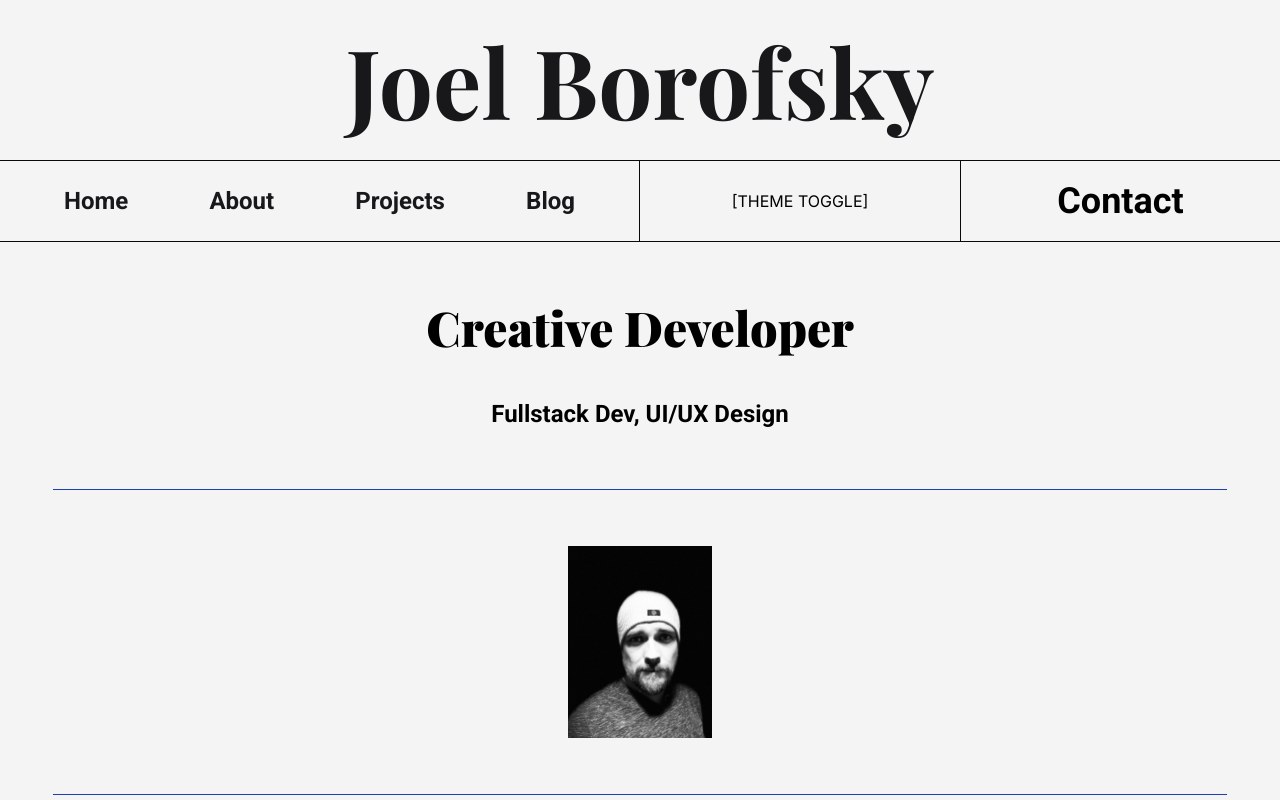
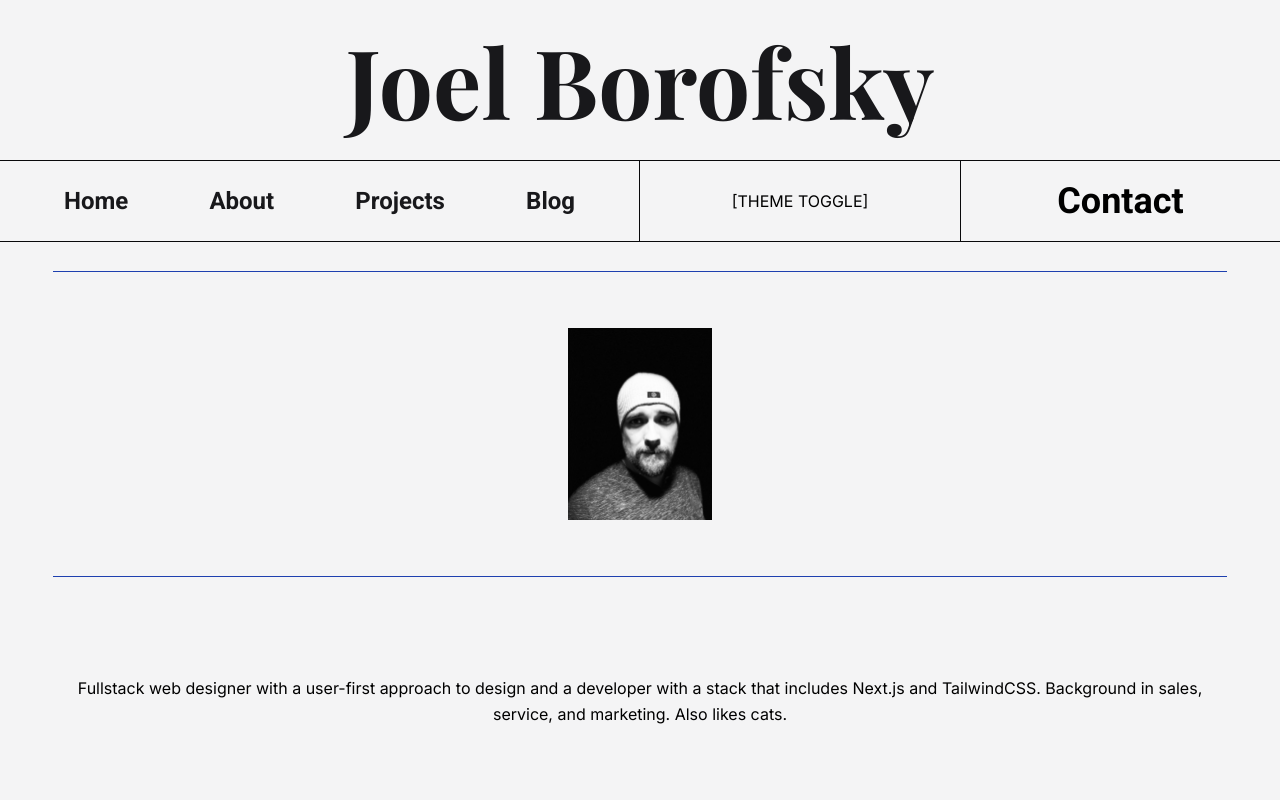
Before and after one commit to BorofskyDev/wireframe-personal-page, a Next.js app: page / in a window 1280 px wide. Shown: the top 800 px of the page. Built offline with nearby package versions, Linux system fonts and the light colour scheme.

Commit message:
updated component strct

```diff
--- a/components/layout/header/Header.jsx
+++ b/components/layout/header/Header.jsx
@@ -12,7 +12,7 @@ const Header = () => {
   const [isMenuOpen, setIsMenuOpen] = useState(false)
 
   return (
-    <header className='sticky border-b md:border-none border-zinc-950 inline-grid grid-cols-6 w-screen md:flex md:flex-col'>
+    <header className='fixed top-0 left-0 right-0 bg-zinc-100 border-b md:border-none border-zinc-950 inline-grid grid-cols-6 w-screen md:flex md:flex-col'>
       <Banner />
       <div className='grid place-content-center'>
       <NavBar />
--- a/components/layout/header/nav/NavMenu.jsx
+++ b/components/layout/header/nav/NavMenu.jsx
@@ -8,12 +8,12 @@ const NavMenu = () => {
   return (
     <nav>
       <motion.div
-        className='h-screen bg-zinc-100/90 backdrop-blur-sm absolute md:static border-t py-10 md:py-0 border-zinc-950 top-16 left-0 bottom-0 w-screen md:w-auto flex flex-col md:flex-row text-center md:space-x-8'
+        className='h-screen bg-zinc-100 backdrop-blur-sm absolute md:static border-t py-10 md:py-0 border-zinc-950 top-16 left-0 bottom-0 w-screen md:w-auto flex flex-col md:flex-row text-center md:space-x-8'
         initial='hidden'
         animate='visible'
         exit='exit'
       >
-        <ul className='h-full flex flex-col bg-zinc-100/90 md:flex-row gap-8 md:gap-0'>
+        <ul className='h-full flex flex-col bg-zinc-100 md:flex-row gap-8 md:gap-0'>
           <NavLink href='/'>Home</NavLink>
 
           <NavLink href='/about'>About</NavLink>
--- a/components/layout/hero/HeroPanel.jsx
+++ b/components/layout/hero/HeroPanel.jsx
@@ -1,13 +1,10 @@
-import HeroTitle from "./sections/HeroTitle"
-import HeroImage from "./sections/HeroImage"
-import HeroContent from "./sections/HeroContent"
+import HeroStableContainer from "./sections/container-sections/HeroStableContainer"
+
 
 const HeroPanel = () => {
   return (
-    <section className="h-screen w-screen mx-auto text-center  flex flex-col items-center">
-        <HeroTitle />
-        <HeroImage />
-        <HeroContent />
+    <section className="mt-6">
+        <HeroStableContainer />
     </section>
   )
 }
--- /dev/null
+++ b/components/layout/hero/sections/container-sections/HeroStableContainer.jsx
@@ -0,0 +1,15 @@
+import HeroContent from "../section-components/HeroContent"
+import HeroImage from "../section-components/HeroImage"
+import HeroTitle from "../section-components/HeroTitle"
+
+
+const HeroStableContainer = () => {
+  return (
+    <container className='h-screen w-screen mx-auto text-center flex flex-col items-center'>
+      <HeroTitle />
+      <HeroImage />
+      <HeroContent />
+    </container>
+  )
+}
+export default HeroStableContainer
```
Also changed, not shown: components/layout/hero/sections/section-components/HeroContent.jsx (renamed from components/layout/hero/sections/HeroContent.jsx), components/layout/hero/sections/section-components/HeroImage.jsx (renamed from components/layout/hero/sections/HeroImage.jsx), components/layout/hero/sections/section-components/HeroTitle.jsx (renamed from components/layout/hero/sections/HeroTitle.jsx).
